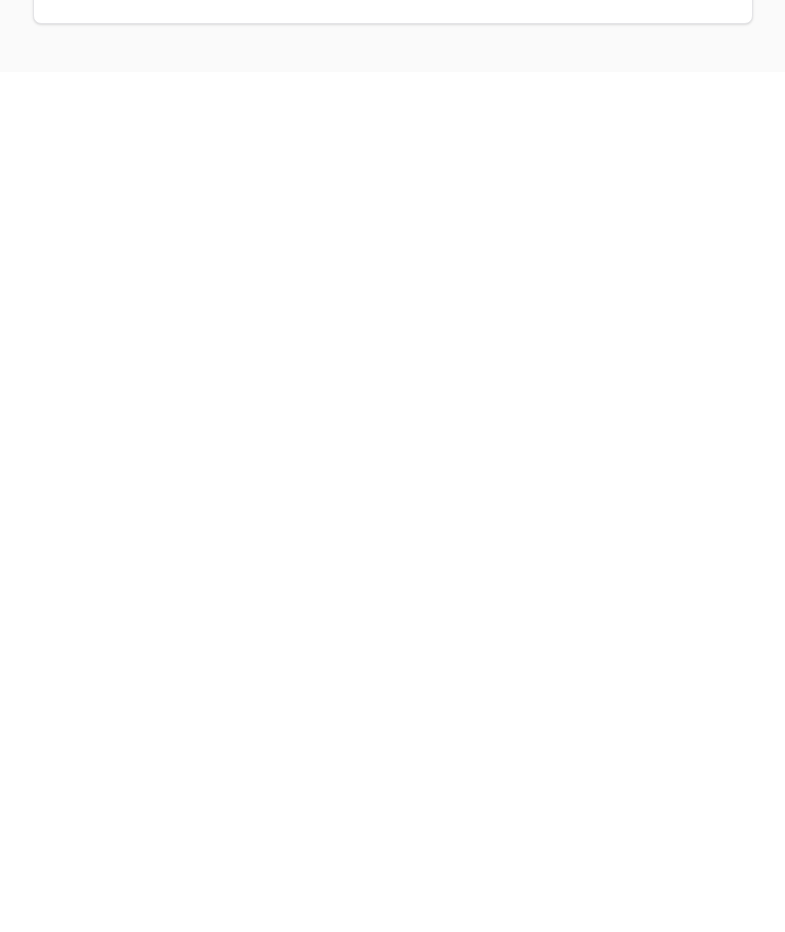
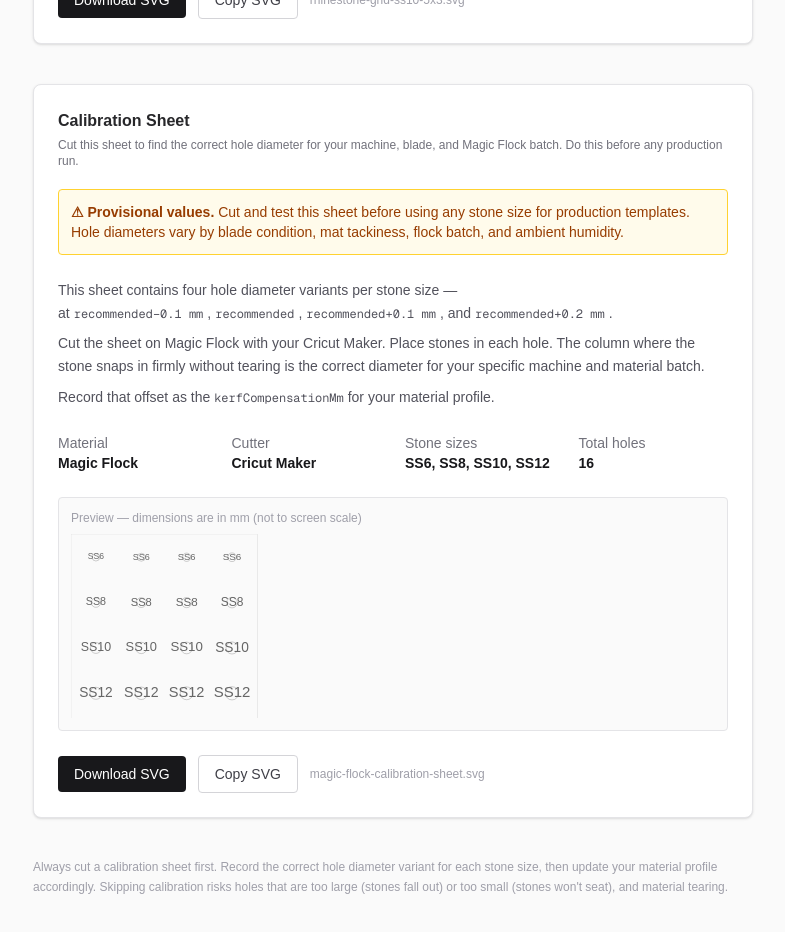
Before and after one commit to antonsoderstedt/rhinestone-template-tool, a Next.js app: page / in a window 1280 px wide. Shown: the part 840-1772 px from the top of the page, without its empty margins (247-1032 px from the left). Before the commit the page ends 912 px from the top, so only its background shows below. Built offline with nearby package versions, Linux system fonts and the light colour scheme.

Commit message:
Add calibration sheet UI

```diff
--- /dev/null
+++ b/app/components/CalibrationSheetGenerator.tsx
@@ -0,0 +1,144 @@
+'use client';
+
+import { useMemo, useState } from 'react';
+import {
+  createDefaultMagicFlockCalibrationSheet,
+  createBasicSvgExport,
+  MAGIC_FLOCK_CRICUT_MAKER_PROFILE,
+} from '@/src/lib/rhinestone-engine/index';
+
+// ─── Component ────────────────────────────────────────────────────────────────
+
+export default function CalibrationSheetGenerator() {
+  const [copied, setCopied] = useState(false);
+
+  // Calibration sheet generation is deterministic — no user inputs needed.
+  const { svgString, stoneCount, stoneSizes } = useMemo(() => {
+    const sheet = createDefaultMagicFlockCalibrationSheet();
+
+    const svgString = createBasicSvgExport(sheet, {
+      includeGuideBox: true,
+      includeLabels: true,
+      paddingMm: 5,
+      decimalPlaces: 3,
+    });
+
+    const uniqueSizes = [...new Set(sheet.stones.map((s) => s.stoneSize))];
+
+    return {
+      svgString,
+      stoneCount: sheet.stones.length,
+      stoneSizes: uniqueSizes,
+    };
+  }, []);
+
+  const filename = 'magic-flock-calibration-sheet.svg';
+
+  // ── Handlers ──────────────────────────────────────────────────────────────
+
+  function handleDownload() {
+    const blob = new Blob([svgString], { type: 'image/svg+xml' });
+    const url = URL.createObjectURL(blob);
+    const a = document.createElement('a');
+    a.href = url;
+    a.download = filename;
+    a.click();
+    URL.revokeObjectURL(url);
+  }
+
+  async function handleCopy() {
+    try {
+      await navigator.clipboard.writeText(svgString);
+      setCopied(true);
+      setTimeout(() => setCopied(false), 2000);
+    } catch {
+      // Clipboard API may be unavailable in non-secure contexts
+    }
+  }
+
+  // ── Render ────────────────────────────────────────────────────────────────
+
+  return (
+    <div className="flex flex-col gap-6">
+
+      {/* ── Warning banner ───────────────────────────────────────────────── */}
+      <div className="rounded border border-amber-300 bg-amber-50 p-3 text-sm text-amber-800">
+        <strong>⚠ Provisional values.</strong> Cut and test this sheet before using
+        any stone size for production templates. Hole diameters vary by blade condition,
+        mat tackiness, flock batch, and ambient humidity.
+      </div>
+
+      {/* ── Explanation ──────────────────────────────────────────────────── */}
+      <div className="text-sm text-zinc-600 leading-relaxed space-y-2">
+        <p>
+          This sheet contains four hole diameter variants per stone size — at
+          <span className="font-mono text-xs mx-1">recommended−0.1&nbsp;mm</span>,
+          <span className="font-mono text-xs mx-1">recommended</span>,
+          <span className="font-mono text-xs mx-1">recommended+0.1&nbsp;mm</span>, and
+          <span className="font-mono text-xs mx-1">recommended+0.2&nbsp;mm</span>.
+        </p>
+        <p>
+          Cut the sheet on Magic Flock with your Cricut Maker. Place stones in each
+          hole. The column where the stone snaps in firmly without tearing is the
+          correct diameter for your specific machine and material batch.
+        </p>
+        <p>
+          Record that offset as the <span className="font-mono text-xs">kerfCompensationMm</span> for
+          your material profile.
+        </p>
+      </div>
+
+      {/* ── Stats ────────────────────────────────────────────────────────── */}
+      <dl className="grid grid-cols-2 gap-x-6 gap-y-2 text-sm sm:grid-cols-4">
+        {(
+          [
+            ['Material', MAGIC_FLOCK_CRICUT_MAKER_PROFILE.name],
+            ['Cutter', MAGIC_FLOCK_CRICUT_MAKER_PROFILE.cutter],
+            ['Stone sizes', stoneSizes.join(', ')],
+            ['Total holes', stoneCount],
+          ] as [string, string | number][]
+        ).map(([label, value]) => (
+          <div key={label}>
+            <dt className="text-zinc-500">{label}</dt>
+            <dd className="font-semibold text-zinc-900">{value}</dd>
+          </div>
+        ))}
+      </dl>
+
+      {/* ── SVG preview ──────────────────────────────────────────────────── */}
+      <div className="overflow-auto rounded border border-zinc-200 bg-zinc-50 p-3">
+        <p className="mb-2 text-xs text-zinc-400">
+          Preview — dimensions are in mm (not to screen scale)
+        </p>
+        {/*
+          The SVG string is produced entirely by createDefaultMagicFlockCalibrationSheet
+          and createBasicSvgExport — both deterministic engine functions.
+          No user-uploaded SVG or external files are parsed here.
+          dangerouslySetInnerHTML is safe for this controlled, engine-only source.
+        */}
+        <div
+          className="[&_svg]:h-auto [&_svg]:max-w-full"
+          dangerouslySetInnerHTML={{ __html: svgString }}
+        />
+      </div>
+
+      {/* ── Actions ──────────────────────────────────────────────────────── */}
+      <div className="flex flex-wrap items-center gap-3">
+        <button
+          onClick={handleDownload}
+          className="rounded bg-zinc-900 px-4 py-2 text-sm font-medium text-white transition-colors hover:bg-zinc-700 focus:outline-none focus:ring-2 focus:ring-zinc-500"
+        >
+          Download SVG
+        </button>
+        <button
+          onClick={() => void handleCopy()}
+          className="rounded border border-zinc-300 px-4 py-2 text-sm font-medium text-zinc-700 transition-colors hover:bg-zinc-50 focus:outline-none focus:ring-2 focus:ring-zinc-400"
+        >
+          {copied ? 'Copied!' : 'Copy SVG'}
+        </button>
+        <span className="text-xs text-zinc-400">{filename}</span>
+      </div>
+
+    </div>
+  );
+}
--- a/app/page.tsx
+++ b/app/page.tsx
@@ -1,12 +1,13 @@
 import ManualGridGenerator from './components/ManualGridGenerator';
+import CalibrationSheetGenerator from './components/CalibrationSheetGenerator';
 
 export default function Home() {
   return (
     <div className="min-h-screen bg-zinc-50">
-      <main className="mx-auto max-w-3xl px-6 py-12">
+      <main className="mx-auto max-w-3xl px-6 py-12 space-y-10">
 
-        {/* Header */}
-        <header className="mb-10">
+        {/* ── Header ──────────────────────────────────────────────────────── */}
+        <header>
           <h1 className="text-2xl font-bold tracking-tight text-zinc-900">
             Rhinestone Template Tool
           </h1>
@@ -14,22 +15,47 @@ export default function Home() {
             Precision SVG templates for Cricut Maker + Magic Flock
           </p>
           <p className="mt-4 text-sm text-zinc-600 leading-relaxed">
-            Generate a rhinestone grid template from the engine. Configure stone size,
-            columns, and rows — then download or copy a Cricut-safe SVG with every hole
-            as a real vector circle, dimensioned in millimeters.
+            Generate Cricut-safe SVG cut files for rhinestone templates. Every hole is
+            a real vector circle sized in millimeters — no rasterization, no guesswork.
           </p>
           <div className="mt-4 inline-flex items-center gap-1.5 rounded-full border border-amber-300 bg-amber-50 px-3 py-1 text-xs font-medium text-amber-800">
-            ⚠ Stone size values are provisional — calibrate before cutting production runs
+            ⚠ Run a calibration cut before production. Stone size values are provisional.
           </div>
         </header>
 
-        {/* Generator */}
+        {/* ── Manual Grid Generator ────────────────────────────────────────── */}
         <section className="rounded-lg border border-zinc-200 bg-white p-6 shadow-sm">
-          <h2 className="mb-5 text-base font-semibold text-zinc-800">
+          <h2 className="mb-1 text-base font-semibold text-zinc-800">
             Manual Grid Generator
           </h2>
+          <p className="mb-5 text-xs text-zinc-500">
+            Choose a stone size, columns, and rows — then download or copy the
+            Cricut-safe SVG.
+          </p>
           <ManualGridGenerator />
         </section>
+
+        {/* ── Calibration Sheet ────────────────────────────────────────────── */}
+        <section className="rounded-lg border border-zinc-200 bg-white p-6 shadow-sm">
+          <h2 className="mb-1 text-base font-semibold text-zinc-800">
+            Calibration Sheet
+          </h2>
+          <p className="mb-5 text-xs text-zinc-500">
+            Cut this sheet to find the correct hole diameter for your machine, blade,
+            and Magic Flock batch. Do this before any production run.
+          </p>
+          <CalibrationSheetGenerator />
+        </section>
+
+        {/* ── Footer note ─────────────────────────────────────────────────── */}
+        <footer>
+          <p className="text-xs text-zinc-400 leading-relaxed">
+            Always cut a calibration sheet first. Record the correct hole diameter
+            variant for each stone size, then update your material profile accordingly.
+            Skipping calibration risks holes that are too large (stones fall out) or
+            too small (stones won&apos;t seat), and material tearing.
+          </p>
+        </footer>
 
       </main>
     </div>
```
Also changed, not shown: 3 other files (tests, documents, lock files or other folders).
